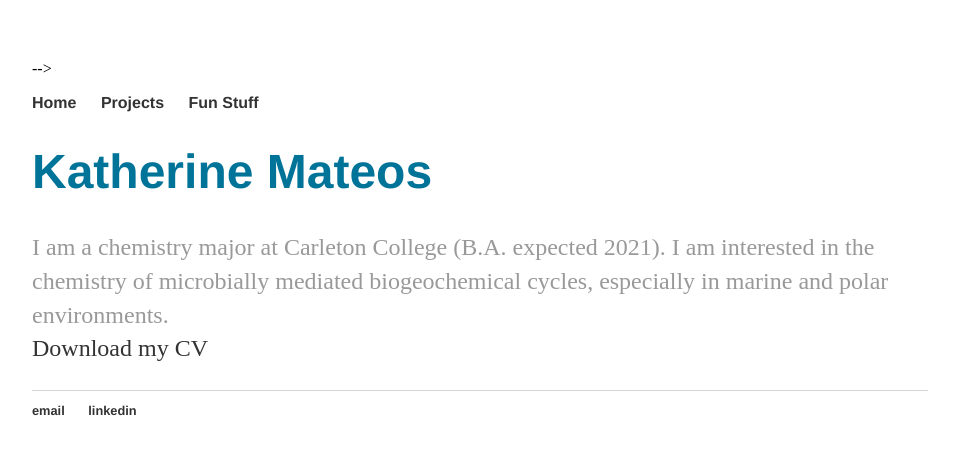
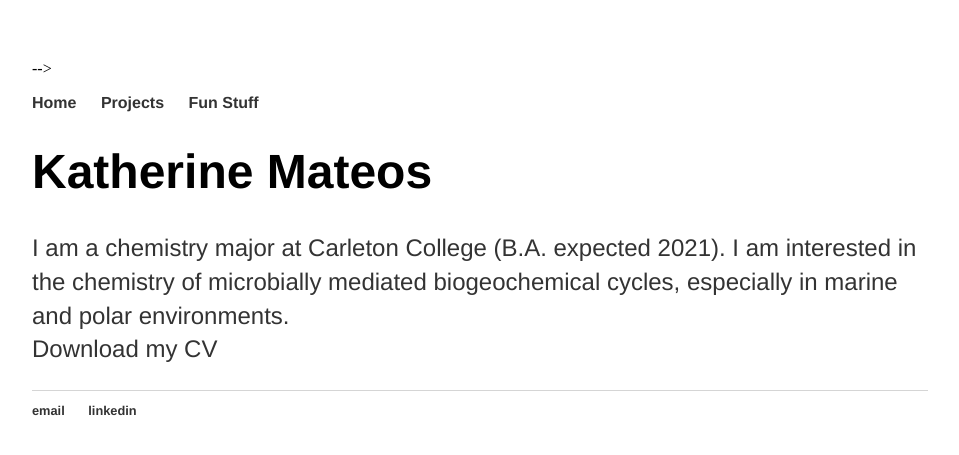
Before and after one commit to kcmateos/kcmateos.github.io, a Jekyll site: the page index.html, which Jekyll copies as it is, in a window 1280 px wide. Shown: the top 455 px of the page, without its empty margins (160-1119 px from the left). Built offline with Jekyll 4.4.1, drawn with Linux system fonts in a browser that asks for light colours.

Commit message:
Update main.css

```diff
--- a/css/main.css
+++ b/css/main.css
@@ -7,13 +7,13 @@
     padding: 0px;
     list-style: none;
     font-weight: bold;
+    color: rgb(12, 137, 148);
 }
-h1  {
-     color:rgb(0, 115, 153);
-            }
+
 nav ul li, footer ul li {
     display: inline;
     margin-right: 20px;
+    color: rgb(12, 137, 148);
 }
 a {
     text-decoration: none;
@@ -29,7 +29,8 @@
 p {
     font-size: 1.5em;
     line-height: 1.4em;
-    color: #999;
+    color: #333;
+    font-family:'Helvetica', 'Arial', 'Sans-Serif';
 }
 footer {
     border-top: 1px solid #d5d5d5;
```
